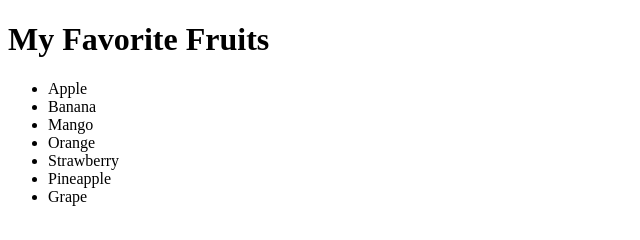
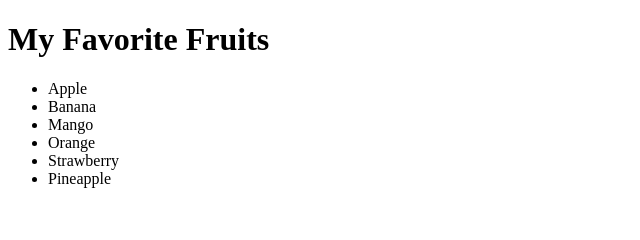
Before and after one commit to mehedi-pimjo/simple-website, a plain HTML site: page index.html in a window 1280 px wide. Shown: the full height of the page, 0-640 px from the left. Drawn offline with Linux system fonts and the light colour scheme.

Commit message:
remove grape

```diff
--- a/index.html
+++ b/index.html
@@ -13,7 +13,6 @@
     <li>Orange</li>
     <li>Strawberry</li>
     <li>Pineapple</li>
-    <li>Grape</li>
   </ul>
 </body>
 </html>
```
